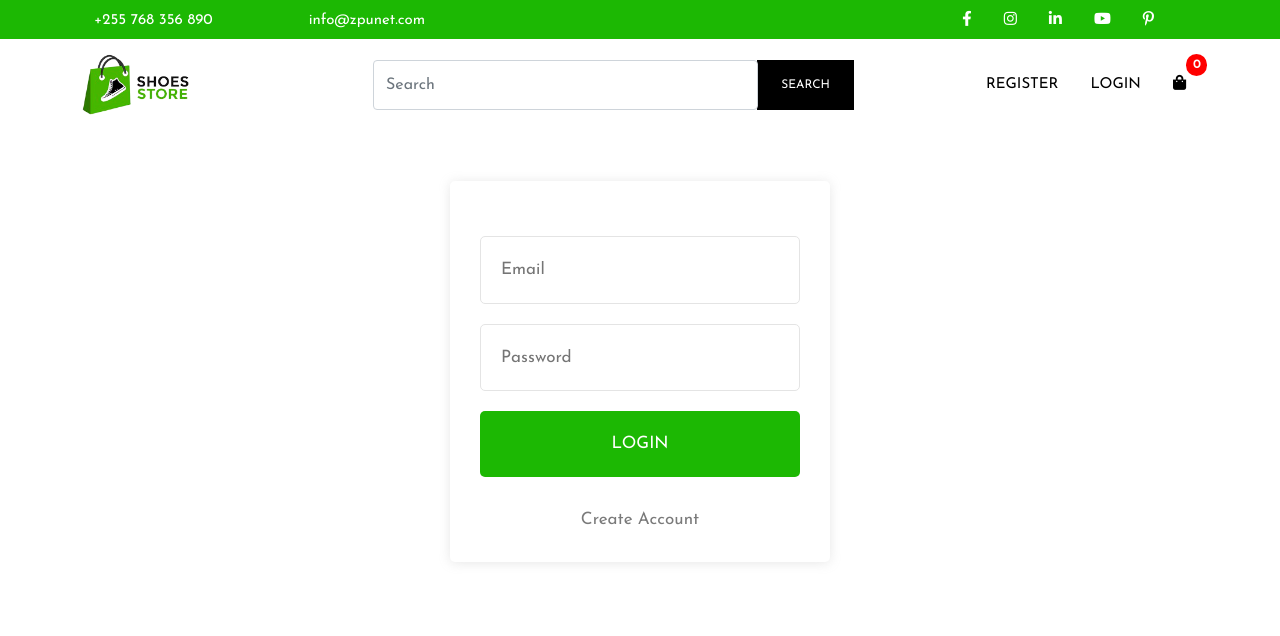
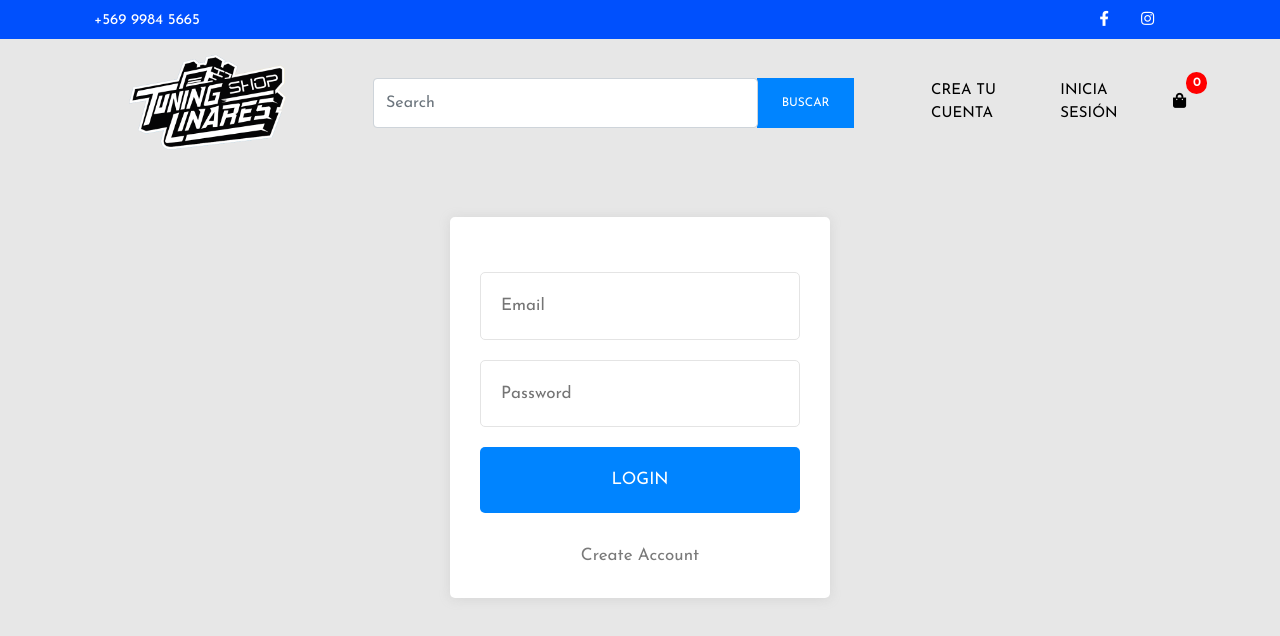
Before and after one commit to JoseDinamarca/SeminarioTitulo, a React (Create React App) app in the folder client frontend/: page /login in a window 1280 px wide. Shown: the top 636 px of the page. Built offline with nearby package versions, Linux system fonts and the light colour scheme.

Commit message:
actualizacion de front

```diff
--- a/client frontend/public/index.html
+++ b/client frontend/public/index.html
@@ -29,7 +29,7 @@
     />
     <link rel="apple-touch-icon" href="./favicon.png" />
     <link rel="manifest" href="%PUBLIC_URL%/manifest.json" />
-    <title>ShoeShop E-commerce</title>
+    <title>Tunning Shop Linares</title>
   </head>
   <body>
     <noscript>You need to enable JavaScript to run this app.</noscript>
--- a/client frontend/src/App.css
+++ b/client frontend/src/App.css
@@ -7,6 +7,7 @@ body {
   font-size: 17px;
   padding: 0;
   box-sizing: border-box;
+  background-color:rgb(231, 231, 231);
 }
 a {
   text-decoration: none;
@@ -40,7 +41,7 @@ textarea:focus {
   padding: 0;
 }
 .Announcement {
-  background-color: #1cb803;
+  background-color: #0050fd;
   padding: 10px 0px 6px 0px;
 }
 .Announcement .col-md-6 p {
@@ -58,7 +59,7 @@ textarea:focus {
   padding: 10px 0px 10px 0px;
 }
 .navbar-brand img {
-  width: 60%;
+  width: 100%;
 }
 .input-group {
   height: 50px;
@@ -66,7 +67,7 @@ textarea:focus {
 }
 .search-button {
   width: 20%;
-  background-color: black;
+  background-color: #0084ff;
   color: white;
   border: 0;
   text-transform: uppercase;
@@ -109,7 +110,7 @@ textarea:focus {
   margin: 0 !important;
 }
 .dropdown-menu a:hover {
-  background-color: #1cb803 !important;
+  background-color: #0050fd !important;
   color: #ffffff !important;
 }
 .mobile-header {
@@ -157,7 +158,7 @@ textarea:focus {
 }
 .border-product {
   padding: 15px;
-  border: 1px solid #f3f3f3;
+  border: 2px solid #9b9898;
   border-radius: 5px;
 }
 .shopBack {
@@ -232,7 +233,7 @@ textarea:focus {
   width: 460px;
 }
 .form-section input[type="submit"] {
-  background: #1cb803;
+  background: #0050fd;
   border: 0 none;
   border-radius: 25px;
   color: #fff;
@@ -258,15 +259,15 @@ textarea:focus {
   width: 80%;
   flex-direction: column;
   padding: 40px 0;
-  box-shadow: 0px 0px 27px 0px rgb(243, 243, 243);
+  box-shadow: 0px 0px 27px 0px rgb(153, 152, 152);
 }
 .info-image {
   width: 50px;
   height: 50px;
-  border: 2px solid #1cb803;
+  border: 2px solid #0050fd;
   border-radius: 100px;
   font-size: 20px;
-  color: #1cb803;
+  color: #0050fd;
 }
 .box-info h5 {
   font-weight: bold;
@@ -351,7 +352,7 @@ textarea:focus {
 }
 .round-black-btn:hover,
 .round-black-btn:focus {
-  background: #1cb803;
+  background: #0050fd;
 }
 
 /* LOGIN */
@@ -384,7 +385,7 @@ textarea:focus {
   margin-top: 20px;
   padding: 20px 0;
   border: 0;
-  background-color: #1cb803;
+  background-color: #0084ff;
   border-radius: 5px;
   text-transform: uppercase;
   color: white;
@@ -469,7 +470,7 @@ textarea:focus {
   margin-top: 20px;
   text-transform: uppercase;
   font-size: 13px;
-  background-color: #1cb803;
+  background-color: #0084ff;
   color: #ffffff;
 }
 /* orders */
@@ -562,7 +563,7 @@ textarea:focus {
   border: 0px;
   text-transform: uppercase;
   font-size: 13px;
-  background-color: #1cb803;
+  background-color: #0084ff;
   color: #ffffff;
 }
 .cart-buttons a:nth-child(1) button {
@@ -639,7 +640,7 @@ textarea:focus {
   border: 0px;
   text-transform: uppercase;
   font-size: 13px;
-  background-color: #1cb803;
+  background-color: #0084ff;
   color: #ffffff;
 }
 
--- a/client frontend/src/components/Footer.js
+++ b/client frontend/src/components/Footer.js
@@ -4,37 +4,17 @@ const Footer = () => {
   return (
     <div className="footer">
       <div className="justify-content-center d-flex">
-        <div className="card-name">
-          <img
-            alt="mastercard"
-            src="https://upload.wikimedia.org/wikipedia/commons/thumb/b/b7/MasterCard_Logo.svg/1200px-MasterCard_Logo.svg.png"
-          />
+        <text>
+        Horarios de atención<br></br>
+        <br></br>
+        Lunes 10:00 - 18:00<br></br>
+        Martes 10:00 - 18:00<br></br>
+        Miércoles 10:00 - 18:00<br></br>
+        Jueves 10:00 - 18:00<br></br>
+        Viernes 10:00 - 18:00<br></br>
+        Sábado 09:30 - 14:00<br></br>
+        Domingo CERRADO</text>
         </div>
-        <div className="card-name">
-          <img
-            alt="visa"
-            src="https://upload.wikimedia.org/wikipedia/commons/4/41/Visa_Logo.png"
-          />
-        </div>
-        <div className="card-name">
-          <img
-            alt="paypal"
-            src="https://pbs.twimg.com/media/EfTZlEnWAAMn1lX.png"
-          />
-        </div>
-        <div className="card-name">
-          <img
-            alt="express"
-            src="https://icons.iconarchive.com/icons/designbolts/credit-card-payment/256/American-Express-icon.png"
-          />
-        </div>
-        <div className="card-name">
-          <img
-            alt="discover"
-            src="https://icons-for-free.com/iconfiles/png/512/cash+checkout+discover+network+online+shopping+payment+method-1320191225548835050.png"
-          />
-        </div>
-      </div>
     </div>
   );
 };
--- a/client frontend/src/components/Header.js
+++ b/client frontend/src/components/Header.js
@@ -32,25 +32,15 @@ const Header = () => {
         <div className="container">
           <div className="row">
             <div className="col-md-6 d-flex align-items-center display-none">
-              <p>+255 768 356 890</p>
-              <p>info@zpunet.com</p>
+              <p>+569 9984 5665</p>
             </div>
             <div className=" col-12 col-lg-6 justify-content-center justify-content-lg-end d-flex align-items-center">
-              <Link to="">
+              <a href="https://www.facebook.com/tuningshoplinares" target="_blank">
                 <i className="fab fa-facebook-f"></i>
-              </Link>
-              <Link to="">
+              </a>
+              <a href="https://www.instagram.com/tuninglinares/" target="_blank">
                 <i className="fab fa-instagram"></i>
-              </Link>
-              <Link to="">
-                <i className="fab fa-linkedin-in"></i>
-              </Link>
-              <Link to="">
-                <i className="fab fa-youtube"></i>
-              </Link>
-              <Link to="">
-                <i className="fab fa-pinterest-p"></i>
-              </Link>
+              </a>
             </div>
           </div>
         </div>
@@ -81,7 +71,7 @@ const Header = () => {
                       </button>
                       <div className="dropdown-menu">
                         <Link className="dropdown-item" to="/profile">
-                          Profile
+                          Perfil
                         </Link>
 
                         <Link
@@ -89,7 +79,7 @@ const Header = () => {
                           to="#"
                           onClick={logoutHandler}
                         >
-                          Logout
+                          Cerrar sesión
                         </Link>
                       </div>
                     </div>
@@ -106,11 +96,11 @@ const Header = () => {
                       </button>
                       <div className="dropdown-menu">
                         <Link className="dropdown-item" to="/login">
-                          Login
+                          inicia sesión
                         </Link>
 
                         <Link className="dropdown-item" to="/register">
-                          Register
+                          Crea tu cuenta
                         </Link>
                       </div>
                     </div>
@@ -130,7 +120,7 @@ const Header = () => {
                       onChange={(e) => setKeyword(e.target.value)}
                     />
                     <button type="submit" className="search-button">
-                      search
+                      Buscar
                     </button>
                   </form>
                 </div>
@@ -155,7 +145,7 @@ const Header = () => {
                     onChange={(e) => setKeyword(e.target.value)}
                   />
                   <button type="submit" className="search-button">
-                    search
+                    Buscar
                   </button>
                 </form>
               </div>
@@ -169,11 +159,11 @@ const Header = () => {
                       aria-haspopup="true"
                       aria-expanded="false"
                     >
-                      Hi, {userInfo.name}
+                      Bienvenido, {userInfo.name}
                     </button>
                     <div className="dropdown-menu">
                       <Link className="dropdown-item" to="/profile">
-                        Profile
+                        Perfil
                       </Link>
 
                       <Link
@@ -181,14 +171,14 @@ const Header = () => {
                         to="#"
                         onClick={logoutHandler}
                       >
-                        Logout
+                        Cerrar sesión
                       </Link>
                     </div>
                   </div>
                 ) : (
                   <>
-                    <Link to="/register">Register</Link>
-                    <Link to="/login">Login</Link>
+                    <Link to="/register">Crea tu cuenta</Link>
+                    <Link to="/login">Inicia sesión</Link>
                   </>
                 )}
 
```
Also changed, not shown: client frontend/public/images/logo.png, client frontend/public/logo.png (added).
